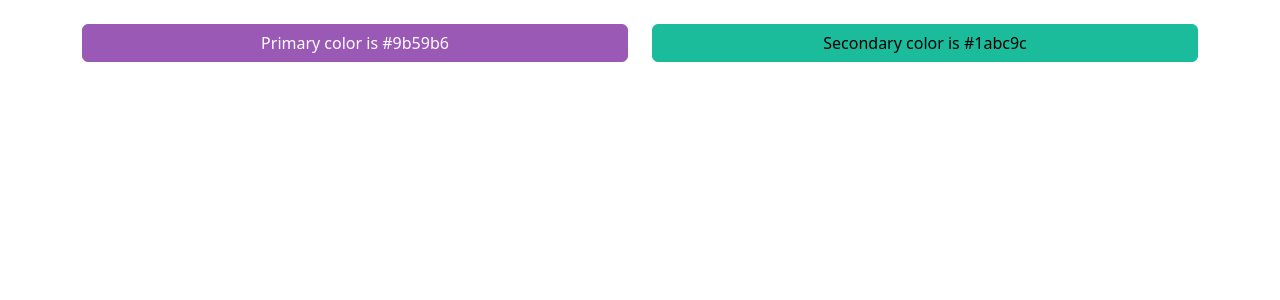
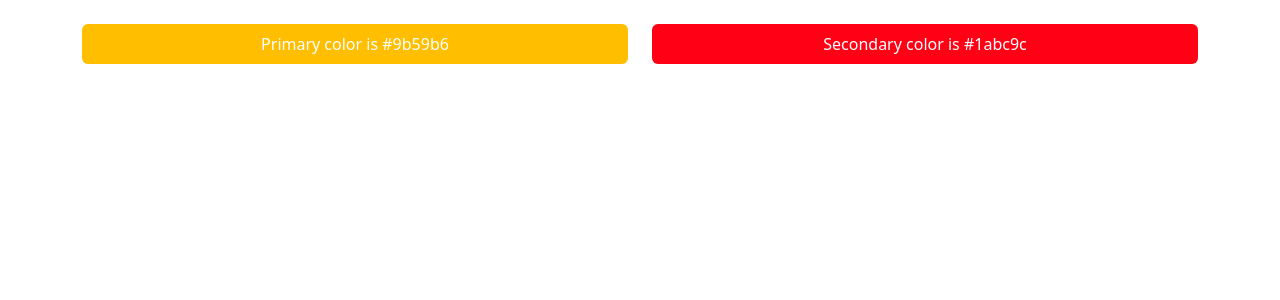
Before and after one commit to mehcan7/Front-end-Per-2, a React (Vite) app in the folder opdracht 1a/: page / in a window 1280 px wide. Shown: the top 300 px of the page. Built offline with nearby package versions, Linux system fonts and the light colour scheme.

Commit message:
Kleuren veranderd van de balkjes

```diff
--- a/opdracht 1a/package.json
+++ b/opdracht 1a/package.json
@@ -12,8 +12,7 @@
   "dependencies": {
     "bootstrap": "^5.3.9",
     "react": "^19.3.1",
-    "react-dom": "^19.3.1",
-    "sass": "^1.108.2"
+    "react-dom": "^19.3.1"
   },
   "devDependencies": {
     "@types/react": "^19.3.0",
--- /dev/null
+++ b/opdracht 1a/src/App.css
@@ -0,0 +1,15 @@
+.knop {
+  width: 100%;
+  padding: 8px;
+  border: none;
+  border-radius: 6px;
+  color: white;
+}
+
+.paars {
+  background-color: #ffbf00;
+}
+
+.groen {
+  background-color: #ff0015;
+}
--- a/opdracht 1a/src/App.jsx
+++ b/opdracht 1a/src/App.jsx
@@ -1,14 +1,14 @@
-import './App.scss'
+import './App.css'
 
 function App() {
   return (
     <div className="container mt-4">
       <div className="row">
         <div className="col">
-          <button className="btn btn-primary w-100">Primary color is #9b59b6</button>
+          <button className="knop paars">Primary color is #9b59b6</button>
         </div>
         <div className="col">
-          <button className="btn btn-secondary w-100">Secondary color is #1abc9c</button>
+          <button className="knop groen">Secondary color is #1abc9c</button>
         </div>
       </div>
     </div>
--- a/opdracht 1a/src/App.scss
+++ /dev/null
@@ -1,4 +0,0 @@
-$primary: #9b59b6;
-$secondary: #1abc9c;
-
-@import '../node_modules/bootstrap/scss/bootstrap';
--- a/opdracht 1a/src/main.jsx
+++ b/opdracht 1a/src/main.jsx
@@ -1,5 +1,6 @@
 import { StrictMode } from 'react'
 import { createRoot } from 'react-dom/client'
+import 'bootstrap/dist/css/bootstrap.min.css'
 import App from './App.jsx'
 
 createRoot(document.getElementById('root')).render(
```
Also changed, not shown: 1 other file (tests, documents, lock files or other folders).
